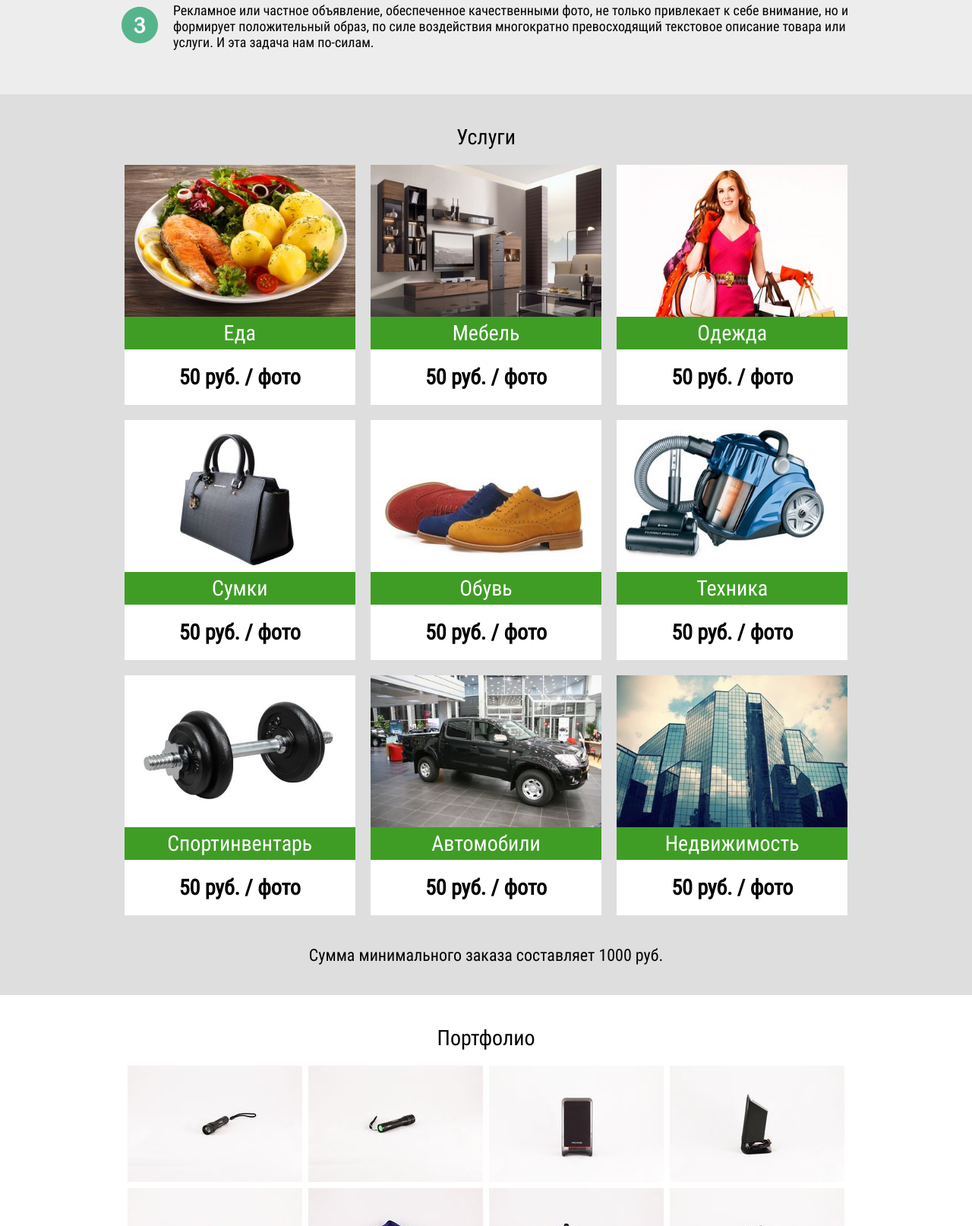
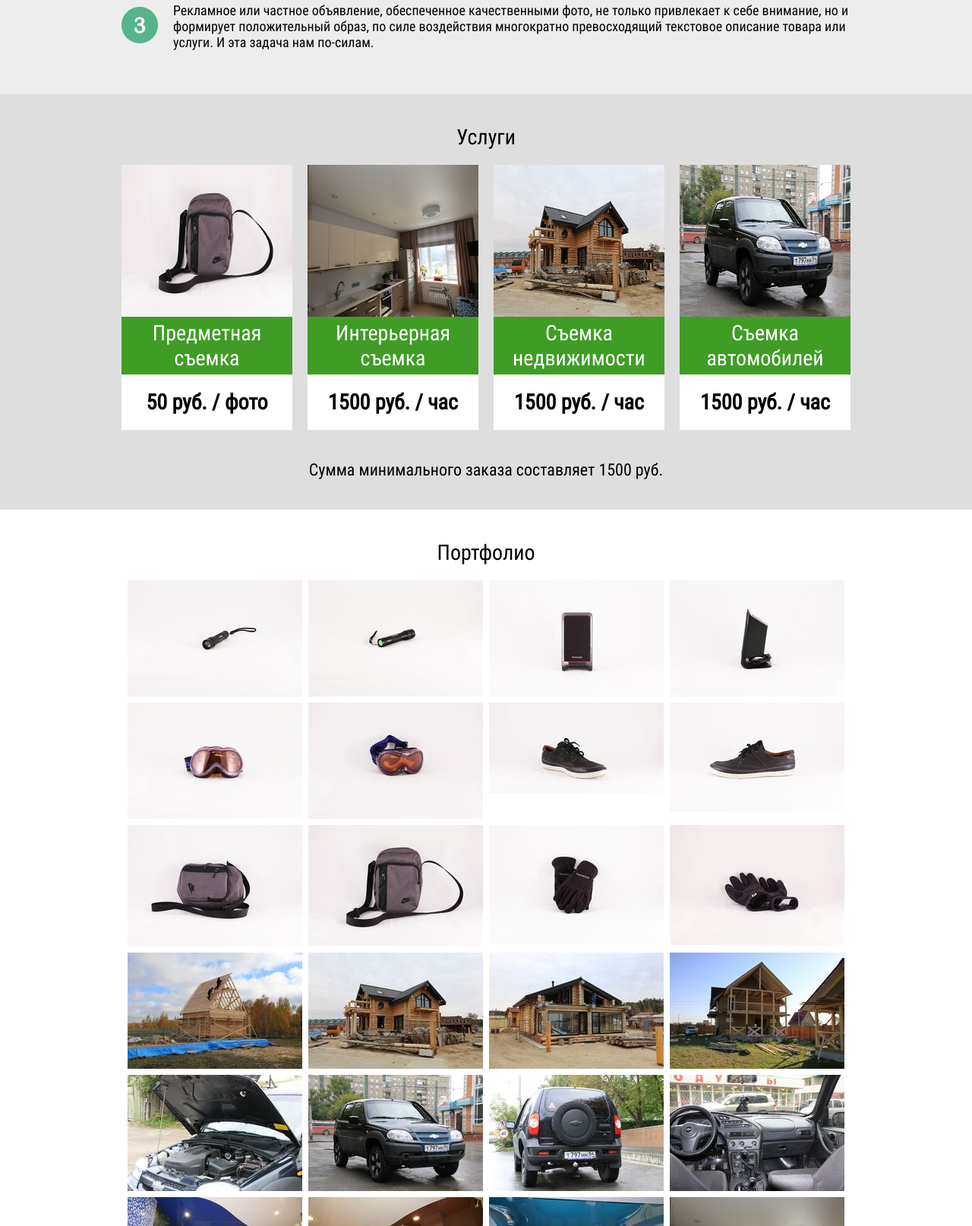
Before and after one commit to galynskyy/studiodivo-site, a website: page src/index.html in a window 1280 px wide. Shown: the part 1186-2800 px from the top of the page at 76% size. Drawn offline with nearby package versions, Linux system fonts and the light colour scheme; some packages are replaced by stand-ins of ours; files that its build step writes are made by us from their sources; a script that the page names is missing.

Commit message:
fix gulpfile and change index page

```diff
--- a/src/index.html
+++ b/src/index.html
@@ -3,7 +3,7 @@
 	<head>
 		<meta charset="utf-8">
 		<meta name="viewport" content="width=device-width, initial-scale=1.0">
-		<link rel="stylesheet" href="styles/build.min.css">
+		<link rel="stylesheet" href="styles/bundle.min.css">
 		<link rel="shortcut icon" href="assets/favicon.png" type="image/png">
 		<title>Студия Диво - услуги проффесионального фотографа, заказ предметных съёмок</title>
 	</head>
@@ -17,7 +17,7 @@
 						</div>
 						<div class="header-company">
 							<h1 class="header-company__name">Диво студия</h1>
-							<h1 class="header-company__caption">Предметная фотосьемка</h1>
+							<h1 class="header-company__caption">Услуги фотографа</h1>
 						</div>
 					</div>
 					<div class="header-info">
@@ -40,9 +40,12 @@
 
 			<div class="about">
 				<div class="about-wrapper">
-					<h1 class="about__heading">Предметная фотосьемка в Новосибирске</h1>
+					<h1 class="about__heading">Фотосьемка в Новосибирске</h1>
 					<p class="about__text">
-						Предметная фотосъемка для каталогов интернет-магазинов  и интернет-витрин, съемка изделий и объектов для формирования галерей выполненных работ и портфолио, съемка автомобилей и объектов недвижимости для рекламы и частных объявлений- всё это наша специализация. Съемка товаров для каталогов производится у заказчика на нашем оборудовании.
+						Фотосъемка для каталогов интернет-магазинов  и интернет-витрин,
+						съемка изделий и объектов для формирования галерей выполненных работ и портфолио,
+						съемка автомобилей и объектов недвижимости для рекламы и частных объявлений - всё это наша специализация.
+						Съемка товаров для каталогов производится у заказчика на нашем оборудовании.
 					</p>
 				</div>
 
@@ -59,7 +62,10 @@
 							</div>
 							<div class="advantages__content">
 								<p class="advantages__text">
-									Обратившись к нам для фотосъемки товаров для каталога Вашего интернет-магазина, Вы существенно повысите эффективность своего бизнеса. Качественные фото с разных ракурсов позволят подчеркнуть достоинства Ваших предложений и сформировать у покупателя благоприятное впечатление при просмотре каталога товаров.
+									Обратившись к нам для фотосъемки товаров для каталога Вашего интернет-магазина,
+									Вы существенно повысите эффективность своего бизнеса.
+									Качественные фото с разных ракурсов позволят подчеркнуть достоинства Ваших предложений
+									и сформировать у покупателя благоприятное впечатление при просмотре каталога товаров.
 								</p>
 							</div>
 						</div>
@@ -69,7 +75,10 @@
 							</div>
 							<div class="advantages__content">
 								<p class="advantages__text">
-									Показателем качества и профессионального уровня изготовителя продукции или исполнителя услуг является его галерея выполненных проектов. От качества представленных в галерее фото зависит выбор потенциального покупателя или заказчика. Мы сможем сделать Вашу галерею эффективным инструментом продаж.
+									Показателем качества и профессионального уровня изготовителя продукции
+									или исполнителя услуг является его галерея выполненных проектов.
+									От качества представленных в галерее фото зависит выбор потенциального покупателя или заказчика.
+									Мы сможем сделать Вашу галерею эффективным инструментом продаж.
 								</p>
 							</div>
 						</div>
@@ -79,7 +88,10 @@
 							</div>
 							<div class="advantages__content">
 								<p class="advantages__text">
-									Рекламное или частное объявление, обеспеченное качественными фото, не только привлекает к себе внимание, но и формирует положительный образ, по силе воздействия многократно превосходящий текстовое описание товара или услуги. И эта задача нам по-силам.
+									Рекламное или частное объявление, обеспеченное качественными фото,
+									не только привлекает к себе внимание, но и формирует положительный образ,
+									по силе воздействия многократно превосходящий текстовое описание товара или услуги.
+									И эта задача нам по-силам.
 								</p>
 							</div>
 						</div>
@@ -93,8 +105,8 @@
 
 					<div class="services__list">
 						<div class="services__item">
-							<img class="services__item__image" src="assets/images/services/food.jpg"></img>
-							<h1 class="services__item__heading">Еда</h1>
+							<img class="services__item__image" src="assets/images/services/subject.jpg"></img>
+							<h1 class="services__item__heading">Предметная съемка</h1>
 
 							<p class="services__item__description">
 								Описание еды
@@ -103,92 +115,37 @@
 							<h1 class="services__item__price">50 руб. / фото</h1>
 						</div>
 						<div class="services__item">
-							<img class="services__item__image" src="assets/images/services/furniture.jpg"></img>
-							<h1 class="services__item__heading">Мебель</h1>
+							<img class="services__item__image" src="assets/images/services/interior.jpg"></img>
+							<h1 class="services__item__heading">Интерьерная съемка</h1>
 
 							<p class="services__item__description">
 								Описание мебели
 							</p>
 
-							<h1 class="services__item__price">50 руб. / фото</h1>
+							<h1 class="services__item__price">1500 руб. / час</h1>
 						</div>
 						<div class="services__item">
-							<img class="services__item__image" src="assets/images/services/clothes.jpg"></img>
-							<h1 class="services__item__heading">Одежда</h1>
+							<img class="services__item__image" src="assets/images/services/realty.jpg"></img>
+							<h1 class="services__item__heading">Съемка недвижимости</h1>
 
 							<p class="services__item__description">
 								Описание одежды
 							</p>
 
-							<h1 class="services__item__price">50 руб. / фото</h1>
+							<h1 class="services__item__price">1500 руб. / час</h1>
 						</div>
-					</div>
-
-					<div class="services__list">
 						<div class="services__item">
-							<img class="services__item__image" src="assets/images/services/bag.jpg"></img>
-							<h1 class="services__item__heading">Сумки</h1>
+							<img class="services__item__image" src="assets/images/services/car.jpg"></img>
+							<h1 class="services__item__heading">Съемка автомобилей</h1>
 							<p class="services__item__description">
 								Описание сумок
 							</p>
 
-							<h1 class="services__item__price">50 руб. / фото</h1>
-						</div>
-						<div class="services__item">
-							<img class="services__item__image" src="assets/images/services/shoes.jpg"></img>
-							<h1 class="services__item__heading">Обувь</h1>
-
-							<p class="services__item__description">
-								Описание обуви
-							</p>
-
-							<h1 class="services__item__price">50 руб. / фото</h1>
-						</div>
-						<div class="services__item">
-							<img class="services__item__image" src="assets/images/services/equipment.jpg"></img>
-							<h1 class="services__item__heading">Техника</h1>
-
-							<p class="services__item__description">
-								Описание техники
-							</p>
-
-							<h1 class="services__item__price">50 руб. / фото</h1>
+							<h1 class="services__item__price">1500 руб. / час</h1>
 						</div>
 					</div>
 
-					<div class="services__list">
-						<div class="services__item">
-							<img class="services__item__image" src="assets/images/services/sport.jpg"></img>
-							<h1 class="services__item__heading">Спортинвентарь</h1>
-							<p class="services__item__description">
-								Описание спортинвентаря
-							</p>
-
-							<h1 class="services__item__price">50 руб. / фото</h1>
-						</div>
-						<div class="services__item">
-							<img class="services__item__image" src="assets/images/services/auto.jpg"></img>
-							<h1 class="services__item__heading">Автомобили</h1>
-
-							<p class="services__item__description">
-								Описание автомобилей
-							</p>
-
-							<h1 class="services__item__price">50 руб. / фото</h1>
-						</div>
-						<div class="services__item">
-							<img class="services__item__image" src="assets/images/services/building.jpg"></img>
-							<h1 class="services__item__heading">Недвижимость</h1>
-
-							<p class="services__item__description">
-								Описание недвижимости
-							</p>
-
-							<h1 class="services__item__price">50 руб. / фото</h1>
-						</div>
-					</div>
-
-					<h1 class="services__description">Сумма минимального заказа составляет 1000 руб.</h1>
+					<h1 class="services__description">Сумма минимального заказа составляет 1500 руб.</h1>
 				</div>
 			</div>
 
```
Also changed, not shown: gulpfile.js (+10 -3 lines), src/assets/images/services/auto.jpg (deleted), src/assets/images/services/bag.jpg (deleted), src/assets/images/services/building.jpg (deleted), src/assets/images/services/car.jpg (added), src/assets/images/services/clothes.jpg (deleted), src/assets/images/services/equipment.jpg (deleted), src/assets/images/services/food.jpg (deleted), src/assets/images/services/furniture.jpg (deleted), src/assets/images/services/interior.jpg (added), src/assets/images/services/realty.jpg (added), src/assets/images/services/shoes.jpg (deleted), src/assets/images/services/sport.jpg (deleted), src/assets/images/services/subject.jpg (added).
